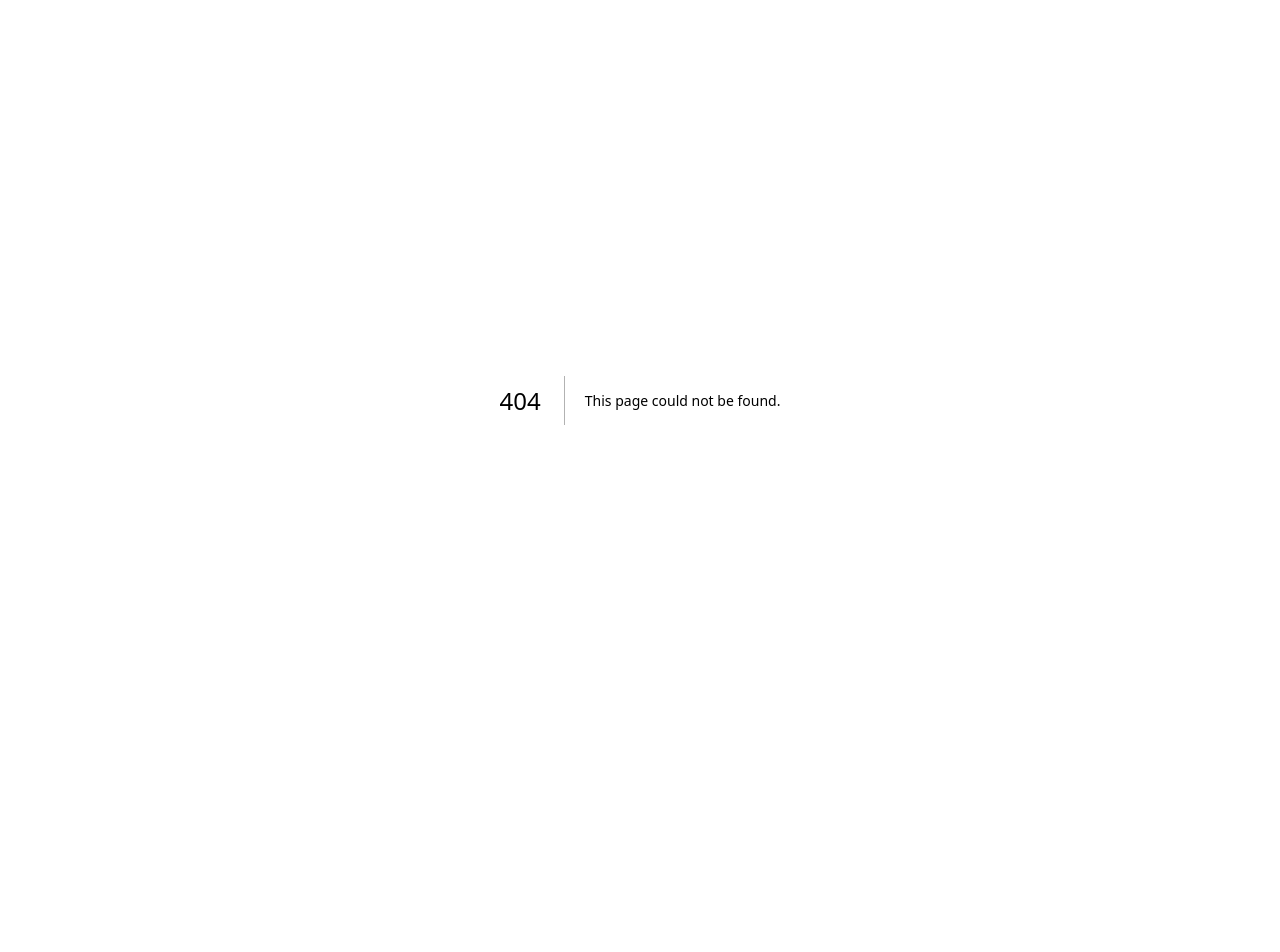
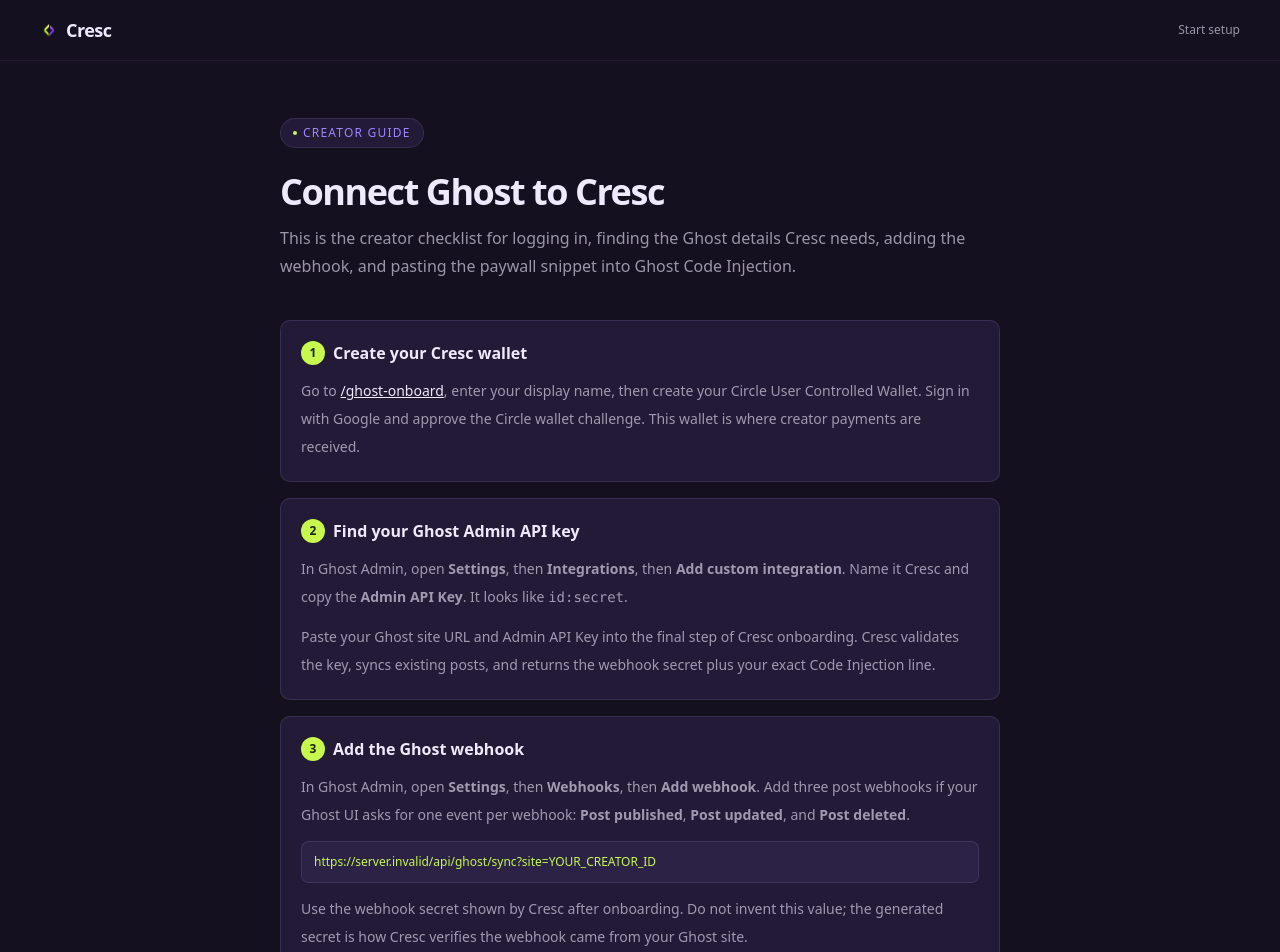
Before and after one commit to SachPlayZ/Cresc, a Next.js app in the folder web/: page /docs/ghost in a window 1280 px wide. Before the commit this address had no page. Shown: the top 952 px of the page. Before the commit the page ends 800 px from the top, so only its background shows below. Built offline with nearby package versions, Linux system fonts and the light colour scheme; no server answers.

Commit message:
added docs

```diff
--- /dev/null
+++ b/web/app/docs/ghost/page.tsx
@@ -0,0 +1,153 @@
+import type { Metadata } from "next";
+import Link from "next/link";
+
+export const metadata: Metadata = {
+  title: "Ghost Setup Guide — Cresc",
+  description: "How creators connect Ghost to Cresc with Circle User Controlled Wallets, webhooks, and Code Injection.",
+};
+
+const APP_URL = (process.env.NEXT_PUBLIC_APP_URL ?? "https://your-cresc-domain.com").replace(/\/$/, "");
+const SNIPPET = `<script src="${APP_URL}/cresc-ghost.js" data-site="YOUR_CREATOR_ID"></script>`;
+const WEBHOOK_URL = `${APP_URL}/api/ghost/sync?site=YOUR_CREATOR_ID`;
+
+export default function GhostDocsPage() {
+  return (
+    <main className="min-h-screen bg-background text-foreground pb-20">
+      <nav
+        className="flex items-center justify-between px-6 sm:px-10 py-4 border-b"
+        style={{ borderColor: "var(--c-border-soft)" }}
+      >
+        <Link
+          href="/"
+          className="font-heading font-bold text-lg tracking-tight text-foreground no-underline flex items-center gap-2"
+          style={{ letterSpacing: "-0.03em" }}
+        >
+          <img src="/cresc-logo-transparent.png" alt="Cresc" style={{ width: 18, height: 18 }} />
+          Cresc
+        </Link>
+        <Link href="/ghost-onboard" className="font-mono text-xs text-muted-foreground no-underline">
+          Start setup
+        </Link>
+      </nav>
+
+      <div className="max-w-3xl mx-auto px-6 pt-14">
+        <div
+          className="inline-flex items-center gap-1.5 font-mono text-xs tracking-widest uppercase px-3 py-1.5 rounded-full border mb-6"
+          style={{ color: "var(--c-violet)", background: "var(--c-surface)", border: "1px solid var(--c-border)" }}
+        >
+          <span className="inline-block w-1 h-1 rounded-full" style={{ background: "var(--c-accent)" }} />
+          Creator Guide
+        </div>
+
+        <h1 className="font-heading font-bold text-4xl mb-3" style={{ letterSpacing: "-0.04em" }}>
+          Connect Ghost to Cresc
+        </h1>
+        <p className="text-muted-foreground text-base leading-7 mb-10">
+          This is the creator checklist for logging in, finding the Ghost details Cresc needs,
+          adding the webhook, and pasting the paywall snippet into Ghost Code Injection.
+        </p>
+
+        <section className="space-y-4 mb-10">
+          <Step n={1} title="Create your Cresc wallet">
+            <p>
+              Go to <Link href="/ghost-onboard" className="text-foreground underline">/ghost-onboard</Link>,
+              enter your display name, then create your Circle User Controlled Wallet. Sign in with Google
+              and approve the Circle wallet challenge. This wallet is where creator payments are received.
+            </p>
+          </Step>
+
+          <Step n={2} title="Find your Ghost Admin API key">
+            <p>
+              In Ghost Admin, open <strong>Settings</strong>, then <strong>Integrations</strong>,
+              then <strong>Add custom integration</strong>. Name it Cresc and copy the
+              <strong> Admin API Key</strong>. It looks like <code>id:secret</code>.
+            </p>
+            <p>
+              Paste your Ghost site URL and Admin API Key into the final step of Cresc onboarding.
+              Cresc validates the key, syncs existing posts, and returns the webhook secret plus
+              your exact Code Injection line.
+            </p>
+          </Step>
+
+          <Step n={3} title="Add the Ghost webhook">
+            <p>
+              In Ghost Admin, open <strong>Settings</strong>, then <strong>Webhooks</strong>,
+              then <strong>Add webhook</strong>. Add three post webhooks if your Ghost UI asks for
+              one event per webhook: <strong>Post published</strong>, <strong>Post updated</strong>,
+              and <strong>Post deleted</strong>.
+            </p>
+            <CodeBlock value={WEBHOOK_URL} />
+            <p>
+              Use the webhook secret shown by Cresc after onboarding. Do not invent this value;
+              the generated secret is how Cresc verifies the webhook came from your Ghost site.
+            </p>
+          </Step>
+
+          <Step n={4} title="Paste the Code Injection line">
+            <p>
+              In Ghost Admin, open <strong>Settings</strong>, then <strong>Code Injection</strong>,
+              then paste the Cresc script into <strong>Site Footer</strong>. The generated line looks like this:
+            </p>
+            <CodeBlock value={SNIPPET} />
+            <p>
+              Replace <code>YOUR_CREATOR_ID</code> only if you are setting this up manually.
+              The onboarding screen gives you the exact line with your real creator ID already filled in.
+            </p>
+          </Step>
+
+          <Step n={5} title="Publish or update a post">
+            <p>
+              Publish a Ghost post or update an existing one. The webhook syncs it into Cresc,
+              sets the starting price, and the injected script adds the unlock button on the Ghost page.
+            </p>
+          </Step>
+        </section>
+
+        <div
+          className="rounded-lg border px-5 py-4 flex flex-col sm:flex-row sm:items-center sm:justify-between gap-4"
+          style={{ background: "var(--c-surface)", borderColor: "var(--c-border)" }}
+        >
+          <div>
+            <div className="font-heading font-semibold text-sm mb-1">Ready to connect?</div>
+            <div className="text-muted-foreground text-sm">The setup flow will generate your real webhook URL and script tag.</div>
+          </div>
+          <Link
+            href="/ghost-onboard"
+            className="font-sans font-semibold text-sm px-5 py-2.5 rounded-lg text-center no-underline"
+            style={{ background: "var(--c-accent)", color: "var(--c-accent-ink)" }}
+          >
+            Start Ghost setup
+          </Link>
+        </div>
+      </div>
+    </main>
+  );
+}
+
+function Step({ n, title, children }: { n: number; title: string; children: React.ReactNode }) {
+  return (
+    <div className="rounded-lg border p-5" style={{ background: "var(--c-surface)", borderColor: "var(--c-border)" }}>
+      <div className="flex items-center gap-2 mb-3">
+        <span
+          className="inline-flex items-center justify-center w-6 h-6 rounded-full font-mono text-xs font-bold shrink-0"
+          style={{ background: "var(--c-accent)", color: "var(--c-accent-ink)" }}
+        >
+          {n}
+        </span>
+        <h2 className="font-heading font-semibold text-base m-0">{title}</h2>
+      </div>
+      <div className="text-sm leading-7 text-muted-foreground space-y-3">{children}</div>
+    </div>
+  );
+}
+
+function CodeBlock({ value }: { value: string }) {
+  return (
+    <pre
+      className="font-mono text-xs whitespace-pre-wrap break-all rounded-md p-3 my-3"
+      style={{ color: "var(--c-accent)", background: "var(--c-surface-hi)", border: "1px solid var(--c-border)" }}
+    >
+      {value}
+    </pre>
+  );
+}
--- a/web/app/ghost-onboard/page.tsx
+++ b/web/app/ghost-onboard/page.tsx
@@ -462,7 +462,9 @@
         <img src="/cresc-logo-transparent.png" alt="Cresc" style={{ width: 18, height: 18 }} />
         Cresc
       </Link>
-      <span className="font-mono text-xs text-muted-foreground">Ghost Onboarding</span>
+      <Link href="/docs/ghost" className="font-mono text-xs text-muted-foreground no-underline">
+        Setup docs
+      </Link>
     </nav>
   );
 }
--- a/web/app/page.tsx
+++ b/web/app/page.tsx
@@ -2409,11 +2409,11 @@
               For Creators
             </a>
             <a
-              href="#docs"
+              href="/docs/ghost"
               className="cresc-nav-link"
               style={{ color: "var(--c-muted)", textDecoration: "none" }}
             >
-              Docs
+              Ghost setup docs
             </a>
           </div>
           <div
```
